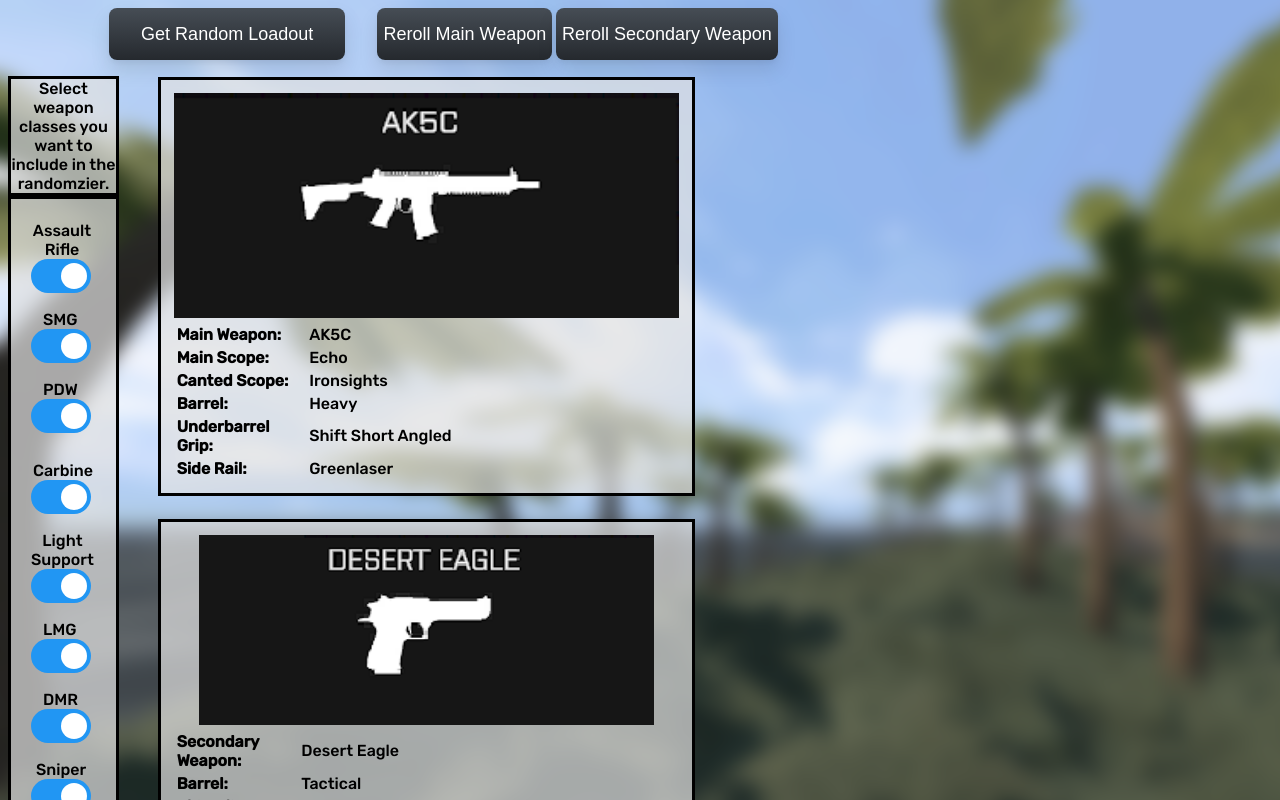
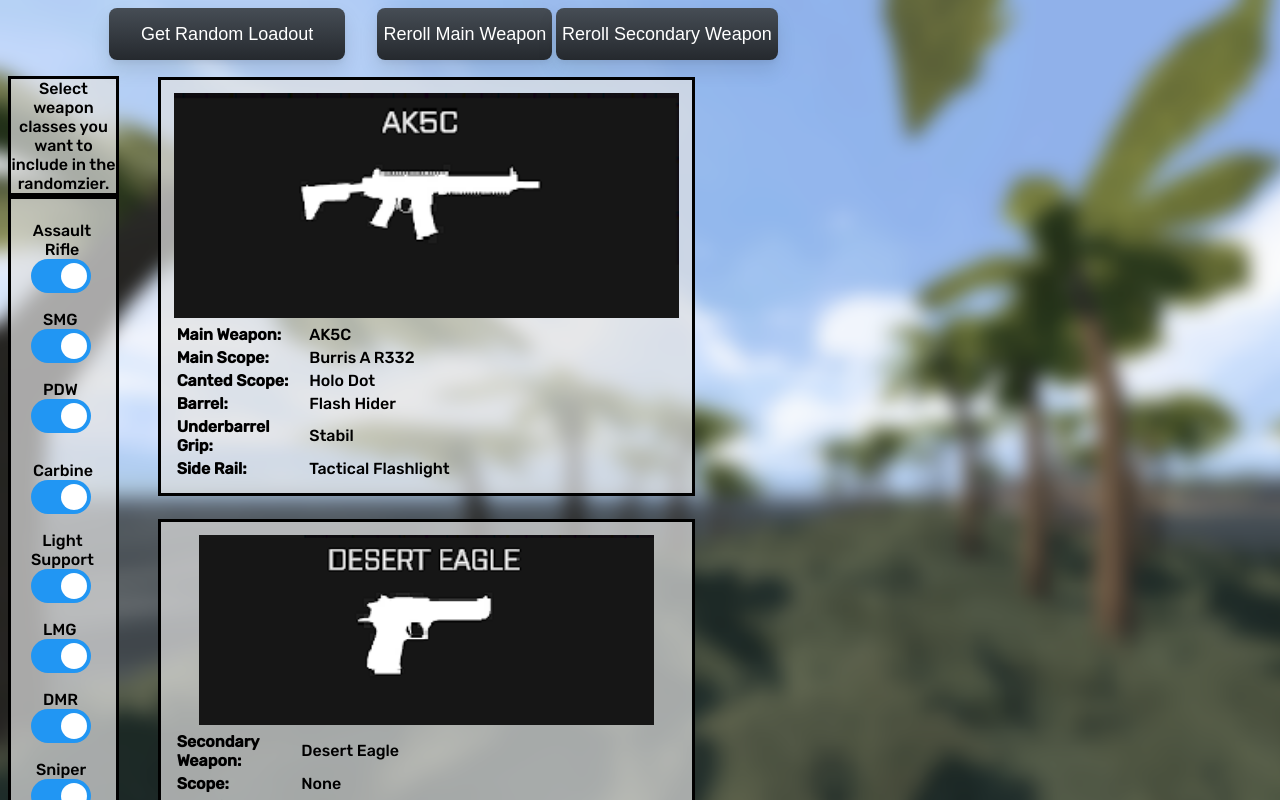
Before and after one commit to julysfire/battlebit-roulette, a plain HTML site: page main.html in a window 1280 px wide. Both pictures are taken after a click on the button "Get Random Loadout". Shown: the top 800 px of the page. Drawn offline with Linux system fonts and the light colour scheme.

Commit message:
Rerolling main/sec weapons

```diff
--- a/main.html
+++ b/main.html
@@ -93,7 +93,7 @@
 
 
   <p id="spacer"></p>
-  <img src="/imgs/you-get-nothing.gif" alt="" class="nothingImg" id="nothingImg" hidden="true">
+  <img alt="" class="nothingImg" id="nothingImg" hidden="true">
   <div class="wepHolder" id="mainWepHolder" hidden="true">
     <img src="" alt="" class="wepImg" id="mainWepImg">
 
--- a/scripts.js
+++ b/scripts.js
@@ -14,284 +14,28 @@ function getRandomLoadout(){
     document.getElementById("nothingImg").hidden = true;
 
     //Unhide
-    var wepTable = document.getElementById("mainWepTable").children[0].children;
-    for(var i = 0; i < wepTable.length; i++){
-        if(wepTable[i].tagName == 'TR'){
-            if(wepTable[i].hidden == true){
-                wepTable[i].hidden = false;
-            }
-        }
-    }
-    wepTable = document.getElementById("secWepTable").children[0].children;
-    for(var i = 0; i < wepTable.length; i++){
-        if(wepTable[i].tagName == 'TR'){
-            if(wepTable[i].hidden == true){
-                wepTable[i].hidden = false;
-            }
-        }
-    }
+    unhideRows('b');
 
     //Get options and build weapon list
-    var weaponList = [];
-
-    if(document.getElementById("arCheck").checked){
-        for(var i = 0; i < jsonData["main_weps"]["ar"].length; i++) {
-            weaponList.push(jsonData["main_weps"]["ar"][i]);
-        }
-    }
-    if(document.getElementById("smgCheck").checked){
-        for(var i = 0; i < jsonData["main_weps"]["smg"].length; i++) {
-            weaponList.push(jsonData["main_weps"]["smg"][i]);
-        }
-    }
-    if(document.getElementById("pdwCheck").checked){
-        for(var i = 0; i < jsonData["main_weps"]["pdw"].length; i++) {
-            weaponList.push(jsonData["main_weps"]["pdw"][i]);
-        }
-    }
-    if(document.getElementById("carbineCheck").checked){
-        for(var i = 0; i < jsonData["main_weps"]["carbine"].length; i++) {
-            weaponList.push(jsonData["main_weps"]["carbine"][i]);
-        }
-    }
-    if(document.getElementById("lsgCheck").checked){
-        for(var i = 0; i < jsonData["main_weps"]["lsg"].length; i++) {
-            weaponList.push(jsonData["main_weps"]["lsg"][i]);
-        }
-    }
-    if(document.getElementById("lmgCheck").checked){
-        for(var i = 0; i < jsonData["main_weps"]["lmg"].length; i++) {
-            weaponList.push(jsonData["main_weps"]["lmg"][i]);
-        }
-    }
-    if(document.getElementById("dmrCheck").checked){
-        for(var i = 0; i < jsonData["main_weps"]["dmr"].length; i++) {
-            weaponList.push(jsonData["main_weps"]["dmr"][i]);
-        }
-    }
-    if(document.getElementById("sniperCheck").checked){
-        for(var i = 0; i < jsonData["main_weps"]["sniper"].length; i++) {
-            weaponList.push(jsonData["main_weps"]["sniper"][i]);
-        }
-    }
+    var weaponList = getWepList();
 
     if(weaponList.length == 0){
-        document.getElementById("mainWepHolder").hidden = true;
-        document.getElementById("secWepHolder").hidden = true;
-        document.getElementById("nothingImg").hidden = false;
-
-        document.getElementById("getRandomButt").disabled = false;
-        document.getElementById("rerollMainButt").disabled = true;
-        document.getElementById("rerollSecButt").disabled = true;
+        nothingHere();
         return;
     }
 
     //Get Random weapons
-    //main_wep = jsonData["main_weps"][Math.floor(Math.random() * jsonData["main_weps"].length)];
     main_wep = weaponList[Math.floor(Math.random() * weaponList.length)];
     sec_wep = jsonData["secondary_weps"][Math.floor(Math.random() * jsonData["secondary_weps"].length)];
 
-    var mainValid = validData[main_wep];
-    var secValid = validData[sec_wep];
-    var validator = true;
-
-    //Get random scopes
-    while(validator){
-        var mainScopes = getMainScopes();
-        for(var i = 0; i < mainScopes.length; i++){
-            if(mainScopes[i] != null){
-                if(mainValid.includes(mainScopes[i])){
-                    validator = false;
-                }else{
-                    validator = true;
-                    break;
-                }
-            }
-        }
-    }
-    validator = true;
-
-    while(validator){
-        var secondaryScope = jsonData["scopes_secondary"][Math.floor(Math.random() * jsonData["scopes_secondary"].length)];
-        if(secValid.includes(secondaryScope)){
-            validator = false;
-        }else{
-            validator = true;
-        }
-    }
-    validator = true;
-
-
-    //Get random barrel
-    while(validator){
-        var mainBarrel = jsonData["barrels"][Math.floor(Math.random() * jsonData["barrels"].length)];
-        if(mainValid.includes(mainBarrel)){
-            validator = false;
-        }else{
-            validator = true;
-        }
-    }
-    validator = true;
-
-    while(validator){
-        var secBarrel = jsonData["barrels"][Math.floor(Math.random() * jsonData["barrels"].length)];
-        if(secValid.includes(secBarrel)){
-            validator = false;
-        }else{
-            validator = true;
-        }
-    }
-    validator = true;
-
-
-    //Get random grip
-    while(validator){
-        var mainGrip = jsonData["grips"][Math.floor(Math.random() * jsonData["grips"].length)];
-        if(mainValid.includes(mainGrip)){
-            validator = false;
-        }else{
-            validator = true;
-        }
-    }
-    validator = true;
-
-
-    //Get random side rail
-    while(validator){
-        var mainSiderail = jsonData["side_rails"][Math.floor(Math.random() * jsonData["side_rails"].length)];
-        if(mainValid.includes(mainSiderail)){
-            validator = false;
-        }else{
-            validator = true;
-        }
-    }
-    validator = true;
-
-    while(validator){
-        var secSiderail = jsonData["side_rails"][Math.floor(Math.random() * jsonData["side_rails"].length)];
-        if(secValid.includes(secSiderail)){
-            validator = false;
-        }else{
-            validator = true;
-        }
-    }
-    validator = true;
-
-    //Get random mag
-    while(validator){
-        var mainMag = jsonData["magazines"][Math.floor(Math.random() * jsonData["magazines"].length)];
-        if(mainValid.includes(mainMag)){
-            validator = false;
-        }else{
-            validator = true;
-        }
-    }
-    validator = true;
-
-    while(validator){
-        var secMag = jsonData["magazines"][Math.floor(Math.random() * jsonData["magazines"].length)];
-        if(secValid.includes(secMag)){
-            validator = false;
-        }else{
-            validator = true;
-        }
-    }
-    validator = true;
-
-    //Get random bolt
-    var mainBolt = null;
-
-    if(main_wep == "SSG 69" || main_wep == "SV-98" || main_wep == "L96" || main_wep == "Rem700" || main_wep == "M200" || main_wep == "MSR"){
-        while(validator){
-            var mainBolt = jsonData["bolts"][Math.floor(Math.random() * jsonData["bolts"].length)];
-            if(mainValid.includes(mainBolt)){
-                validator = false;
-            }else{
-                validator = true;
-            }
-        }
-        validator = true;
-    }
-
-    var cantedScope = null;
-    var topScope = null;
+    var wepAttachmentsMain = validateWeapon(main_wep, 'main');
+    var wepAttachmentsSec = validateWeapon(main_wep, 'sec');
 
     //Apply all to page
-    if(mainScopes[1] != null && mainScopes[0] != "Ironsights"){
-        cantedScope = mainScopes[1];
-    }
-    if(mainScopes[2] != null && ["1 P78", "Echo", "T R I4 X32", "Burris A R332"].includes(mainScopes[0]) == false){
-        topScope = mainScopes[2];
-    }
+    applyToPage(wepAttachmentsMain, 'main', main_wep);
+    applyToPage(wepAttachmentsSec, 'sec', sec_wep);
 
-        //Weps
-    document.getElementById('randomWepMain').innerHTML = main_wep;
-    document.getElementById('randomWepSec').innerHTML = sec_wep;
-
-        //Scopes
-    document.getElementById('randomMainScopes').innerHTML = mainScopes[0];
-
-    if(cantedScope != null){
-        document.getElementById('randomMainCanted').innerHTML = cantedScope;
-    }else{
-        document.getElementById('randomMainCanted').innerHTML = "";
-    }
-
-    if(topScope != null){
-        document.getElementById('randomMainTop').innerHTML = topScope;
-    }else{
-        document.getElementById('randomMainTop').innerHTML = "";
-    }
-
-    document.getElementById('randomSecScope').innerHTML = secondaryScope;
-
-        //Barrel
-    document.getElementById('randomMainBarrel').innerHTML = mainBarrel;
-    document.getElementById('randomSecBarrel').innerHTML = secBarrel;
-
-        //Grip
-    document.getElementById('randomMainGrip').innerHTML = mainGrip;
-
-        //Side Rails
-    document.getElementById('randomMainSide').innerHTML = mainSiderail;
-    document.getElementById('randomSecSide').innerHTML = secSiderail;
-
-        //Mag
-    document.getElementById('randomMainMag').innerHTML = mainMag;
-    document.getElementById('randomSecMag').innerHTML = secMag;
-
-        //Bolt
-    if(mainBolt != null){
-        document.getElementById('randomMainBolt').innerHTML = mainBolt;
-    }else{
-        document.getElementById('randomMainBolt').innerHTML = "";
-    }
-
-    //Set images
-    main_wep = main_wep.replace(" ","").toLowerCase();
-    document.getElementById('mainWepImg').src = "/imgs/" + main_wep + ".png"
-
-    sec_wep = sec_wep.replace(" ","").toLowerCase();
-    document.getElementById('secWepImg').src = "/imgs/" + sec_wep + ".png"
-
-    //Hide rows when needed
-    wepTable = document.getElementById("mainWepTable").children[0].children;
-    for(var i = 0; i < wepTable.length; i++){
-        if(wepTable[i].tagName == 'TR'){
-            if(wepTable[i].children[1].innerHTML == "" || wepTable[i].children[1].innerHTML == "None"){
-                wepTable[i].hidden = true;
-            }
-        }
-    }
-
-    wepTable = document.getElementById("secWepTable").children[0].children;
-    for(var i = 0; i < wepTable.length; i++){
-        if(wepTable[i].tagName == 'TR'){
-            if(wepTable[i].children[1].innerHTML == "" || wepTable[i].children[1].innerHTML == "None"){
-                wepTable[i].hidden = true;
-            }
-        }
-    }
+    hideRows('b');
 
     document.getElementById("getRandomButt").disabled = false;
     document.getElementById("rerollMainButt").disabled = false;
@@ -319,9 +63,309 @@ function getMainScopes(){
 }
 
 function rerollMain(){
+    var wepList = getWepList();
 
+    if(wepList.length == 0){
+        nothingHere();
+        return;
+    }
+
+    unhideRows('m');
+
+    //Get random weapon, validate and attach to page
+    var main_wep = wepList[Math.floor(Math.random() * wepList.length)];
+    var wepAttachmentsMain = validateWeapon(main_wep, 'main');
+    applyToPage(wepAttachmentsMain, 'main', main_wep);
+    hideRows('m');
 }
 
 function rerollSec(){
+    unhideRows('s');
 
+    //Get random weapon, validate and attach to page
+    var sec_wep = jsonData["secondary_weps"][Math.floor(Math.random() * jsonData["secondary_weps"].length)];
+    var wepAttachmentsSec = validateWeapon(main_wep, 'sec');
+    applyToPage(wepAttachmentsSec, 'sec', sec_wep);
+    hideRows('s');
 }
+
+function getWepList(){
+    var wList = [];
+
+    if(document.getElementById("arCheck").checked){
+        for(var i = 0; i < jsonData["main_weps"]["ar"].length; i++) {
+            wList.push(jsonData["main_weps"]["ar"][i]);
+        }
+    }
+    if(document.getElementById("smgCheck").checked){
+        for(var i = 0; i < jsonData["main_weps"]["smg"].length; i++) {
+            wList.push(jsonData["main_weps"]["smg"][i]);
+        }
+    }
+    if(document.getElementById("pdwCheck").checked){
+        for(var i = 0; i < jsonData["main_weps"]["pdw"].length; i++) {
+            wList.push(jsonData["main_weps"]["pdw"][i]);
+        }
+    }
+    if(document.getElementById("carbineCheck").checked){
+        for(var i = 0; i < jsonData["main_weps"]["carbine"].length; i++) {
+            wList.push(jsonData["main_weps"]["carbine"][i]);
+        }
+    }
+    if(document.getElementById("lsgCheck").checked){
+        for(var i = 0; i < jsonData["main_weps"]["lsg"].length; i++) {
+            wList.push(jsonData["main_weps"]["lsg"][i]);
+        }
+    }
+    if(document.getElementById("lmgCheck").checked){
+        for(var i = 0; i < jsonData["main_weps"]["lmg"].length; i++) {
+            wList.push(jsonData["main_weps"]["lmg"][i]);
+        }
+    }
+    if(document.getElementById("dmrCheck").checked){
+        for(var i = 0; i < jsonData["main_weps"]["dmr"].length; i++) {
+            wList.push(jsonData["main_weps"]["dmr"][i]);
+        }
+    }
+    if(document.getElementById("sniperCheck").checked){
+        for(var i = 0; i < jsonData["main_weps"]["sniper"].length; i++) {
+            wList.push(jsonData["main_weps"]["sniper"][i]);
+        }
+    }
+
+    return wList;
+}
+
+function validateWeapon(wep, wep_type){
+    var validWepAttachments = validData[wep];
+    var validator = true;
+    var wepAttachments = [];
+
+    if(wep_type == 'main'){
+        //Scopes
+        while(validator){
+            var mainScopes = getMainScopes();
+            for(var i = 0; i < mainScopes.length; i++){
+                if(mainScopes[i] != null){
+                    if(validWepAttachments.includes(mainScopes[i])){
+                        validator = false;
+                    }else{
+                        validator = true;
+                        break;
+                    }
+                }
+            }
+        }
+        validator = true;
+        wepAttachments.push(mainScopes[0]);
+
+        var cantedScope = null;
+        var topScope = null;
+
+        if(mainScopes[1] != null && mainScopes[0] != "Ironsights"){
+            cantedScope = mainScopes[1];
+        }
+        if(mainScopes[2] != null && ["1 P78", "Echo", "T R I4 X32", "Burris A R332"].includes(mainScopes[0]) == false){
+            topScope = mainScopes[2];
+        }
+
+        wepAttachments.push(cantedScope);
+        wepAttachments.push(topScope);
+    }else{
+        //Scopes
+        while(validator){
+            var secondaryScope = jsonData["scopes_secondary"][Math.floor(Math.random() * jsonData["scopes_secondary"].length)];
+            if(validWepAttachments.includes(secondaryScope)){
+                validator = false;
+            }else{
+                validator = true;
+            }
+        }
+        validator = true;
+        wepAttachments.push(secondaryScope);
+        wepAttachments.push(null);
+        wepAttachments.push(null);
+    }
+
+    //Barrel
+    while(validator){
+        var barrel = jsonData["barrels"][Math.floor(Math.random() * jsonData["barrels"].length)];
+        if(validWepAttachments.includes(barrel)){
+            validator = false;
+        }else{
+            validator = true;
+        }
+    }
+    validator = true;
+    wepAttachments.push(barrel);
+
+    //Get random grip
+    while(validator){
+        var grip = jsonData["grips"][Math.floor(Math.random() * jsonData["grips"].length)];
+        if(validWepAttachments.includes(grip)){
+            validator = false;
+        }else{
+            validator = true;
+        }
+    }
+    validator = true;
+    wepAttachments.push(grip);
+
+    while(validator){
+        var sideRail = jsonData["side_rails"][Math.floor(Math.random() * jsonData["side_rails"].length)];
+        if(validWepAttachments.includes(sideRail)){
+            validator = false;
+        }else{
+            validator = true;
+        }
+    }
+    validator = true;
+    wepAttachments.push(sideRail);
+
+    while(validator){
+        var mags = jsonData["magazines"][Math.floor(Math.random() * jsonData["magazines"].length)];
+        if(validWepAttachments.includes(mags)){
+            validator = false;
+        }else{
+            validator = true;
+        }
+    }
+    validator = true;
+    wepAttachments.push(mags);
+
+    if(wep == "SSG 69" || wep == "SV-98" || wep == "L96" || wep == "Rem700" || wep == "M200" || wep == "MSR"){
+        while(validator){
+            var bolt = jsonData["bolts"][Math.floor(Math.random() * jsonData["bolts"].length)];
+            if(validWepAttachments.includes(bolt)){
+                validator = false;
+            }else{
+                validator = true;
+            }
+        }
+        validator = true;
+        wepAttachments.push(bolt);
+    }else{
+        wepAttachments.push(null);
+    }
+
+    return wepAttachments;
+}
+
+function applyToPage(wepAttachments, wepType, wep_name){
+    var wepNameClean = wep_name.replace(" ","").toLowerCase();
+
+    if(wepType == 'main'){
+        //Weapon name
+        document.getElementById('randomWepMain').innerHTML = wep_name;
+
+        //Scopes
+        document.getElementById('randomMainScopes').innerHTML = wepAttachments[0];
+
+        if(wepAttachments[1] != null){
+            document.getElementById('randomMainCanted').innerHTML = wepAttachments[1];
+        }else{
+            document.getElementById('randomMainCanted').innerHTML = "";
+        }
+
+        if(wepAttachments[2] != null){
+            document.getElementById('randomMainTop').innerHTML = wepAttachments[2];
+        }else{
+            document.getElementById('randomMainTop').innerHTML = "";
+        }
+
+        //Barrel
+        document.getElementById('randomMainBarrel').innerHTML = wepAttachments[3];
+
+        //Grip
+        document.getElementById('randomMainGrip').innerHTML = wepAttachments[4];
+
+        //Side Rails
+        document.getElementById('randomMainSide').innerHTML = wepAttachments[5];
+
+        //Mag
+        document.getElementById('randomMainMag').innerHTML = wepAttachments[6];
+
+        //Bolt
+        if(wepAttachments[7] != null){
+            document.getElementById('randomMainBolt').innerHTML = wepAttachments[7];
+        }else{
+            document.getElementById('randomMainBolt').innerHTML = "";
+        }
+
+        document.getElementById('mainWepImg').src = "/imgs/" + wepNameClean + ".png"
+    }else{
+        //Weapon Name
+        document.getElementById('randomWepSec').innerHTML = wep_name;
+
+        //Scopes
+        document.getElementById('randomSecScope').innerHTML = wepAttachments[0];
+
+        //Barrel
+        document.getElementById('randomSecBarrel').innerHTML = wepAttachments[3];
+
+        //Side Rails
+        document.getElementById('randomSecSide').innerHTML = wepAttachments[5];
+
+        //Mag
+        document.getElementById('randomSecMag').innerHTML = wepAttachments[6];
+
+        document.getElementById('secWepImg').src = "/imgs/" + wepNameClean + ".png"
+    }
+}
+
+function unhideRows(opt){
+    if(opt == 'm' || opt == 'b'){
+        var wepTable = document.getElementById("mainWepTable").children[0].children;
+        for(var i = 0; i < wepTable.length; i++){
+            if(wepTable[i].tagName == 'TR'){
+                if(wepTable[i].hidden == true){
+                    wepTable[i].hidden = false;
+                }
+            }
+        }
+    }else if(opt == 's' || opt == 'b'){
+        var wepTableSec = document.getElementById("secWepTable").children[0].children;
+        for(var i = 0; i < wepTableSec.length; i++){
+            if(wepTableSec[i].tagName == 'TR'){
+                if(wepTableSec[i].hidden == true){
+                    wepTableSec[i].hidden = false;
+                }
+            }
+        }
+    }
+}
+
+function hideRows(opt){
+    //Hide rows when needed
+    if(opt == 'm' || opt == 'b'){
+        var wepTable = document.getElementById("mainWepTable").children[0].children;
+        for(var i = 0; i < wepTable.length; i++){
+            if(wepTable[i].tagName == 'TR'){
+                if(wepTable[i].children[1].innerHTML == "" || wepTable[i].children[1].innerHTML == "None"){
+                    wepTable[i].hidden = true;
+                }
+            }
+        }
+    }else if(opt == 's' || opt == 'b'){
+        var wepTableSec = document.getElementById("secWepTable").children[0].children;
+        for(var i = 0; i < wepTableSec.length; i++){
+            if(wepTableSec[i].tagName == 'TR'){
+                if(wepTableSec[i].children[1].innerHTML == "" || wepTableSec[i].children[1].innerHTML == "None"){
+                    wepTableSec[i].hidden = true;
+                }
+            }
+        }
+    }
+}
+
+function nothingHere(){
+    document.getElementById("nothingImg").src = "/imgs/you-get-nothing.gif";
+
+    document.getElementById("mainWepHolder").hidden = true;
+    document.getElementById("secWepHolder").hidden = true;
+    document.getElementById("nothingImg").hidden = false;
+
+    document.getElementById("getRandomButt").disabled = false;
+    document.getElementById("rerollMainButt").disabled = true;
+    document.getElementById("rerollSecButt").disabled = true;
+}
--- a/styles.css
+++ b/styles.css
@@ -68,7 +68,7 @@
 body{
     background-image: url("/imgs/bkg.png");
     font-family: 'Rubik', sans-serif;
-    background-attachment: fixed;
+    background-size: cover;
 }
 
 .optionsText{
```
Also changed, not shown: TODO.md (+0 -4 lines).
